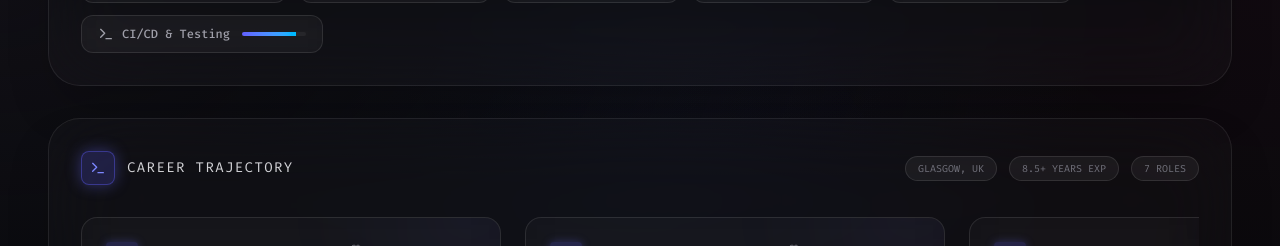
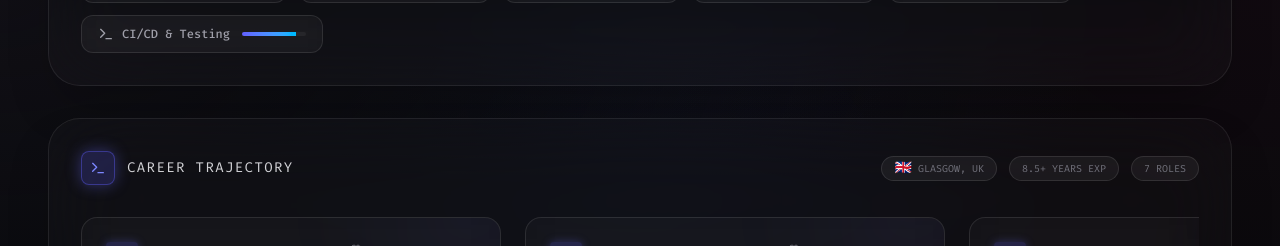
Before and after one commit to saraogipraveen/portfolio, a Next.js app: page / in a window 1280 px wide. Shown: the part 808-1054 px from the top of the page. Built offline with nearby package versions, Linux system fonts and the light colour scheme.

Commit message:
feat: add UK flag emoji to Glasgow location badge

```diff
--- a/src/components/Experience.tsx
+++ b/src/components/Experience.tsx
@@ -117,8 +117,8 @@ export function Experience() {
                     </h2>
                 </div>
                 <div className="flex gap-2 lg:gap-3 items-center">
-                    <div className="px-3 py-1 rounded-full bg-white/5 border border-white/10 font-[family-name:var(--font-fira-code)] text-[10px] text-zinc-500 whitespace-nowrap">
-                        GLASGOW, UK
+                    <div className="flex items-center gap-1.5 px-3 py-1 rounded-full bg-white/5 border border-white/10 font-[family-name:var(--font-fira-code)] text-[10px] text-zinc-500 whitespace-nowrap">
+                        <span className="text-sm leading-none">🇬🇧</span> GLASGOW, UK
                     </div>
                     <div className="px-3 py-1 rounded-full bg-white/5 border border-white/10 font-[family-name:var(--font-fira-code)] text-[10px] text-zinc-500 whitespace-nowrap">
                         8.5+ YEARS EXP
```
